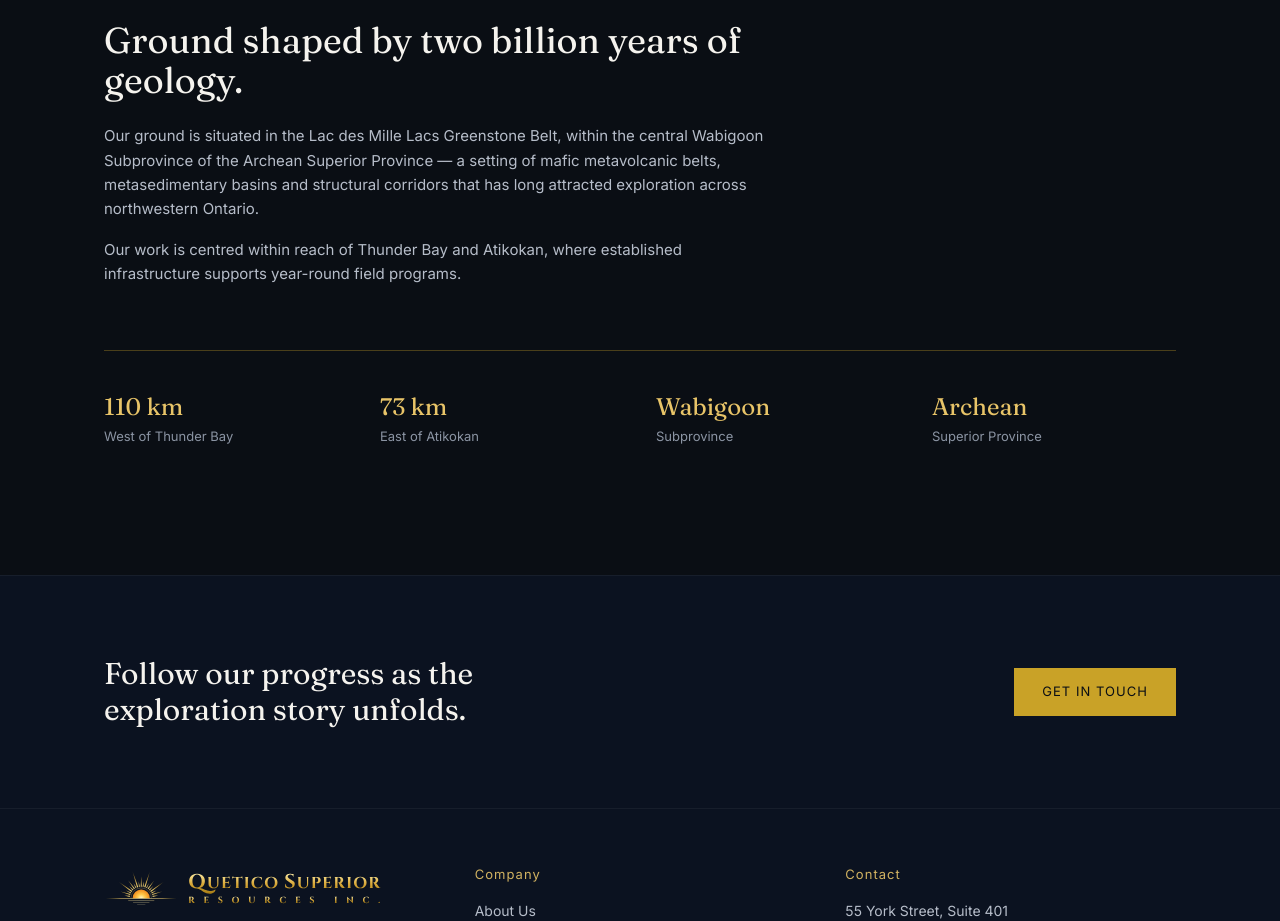
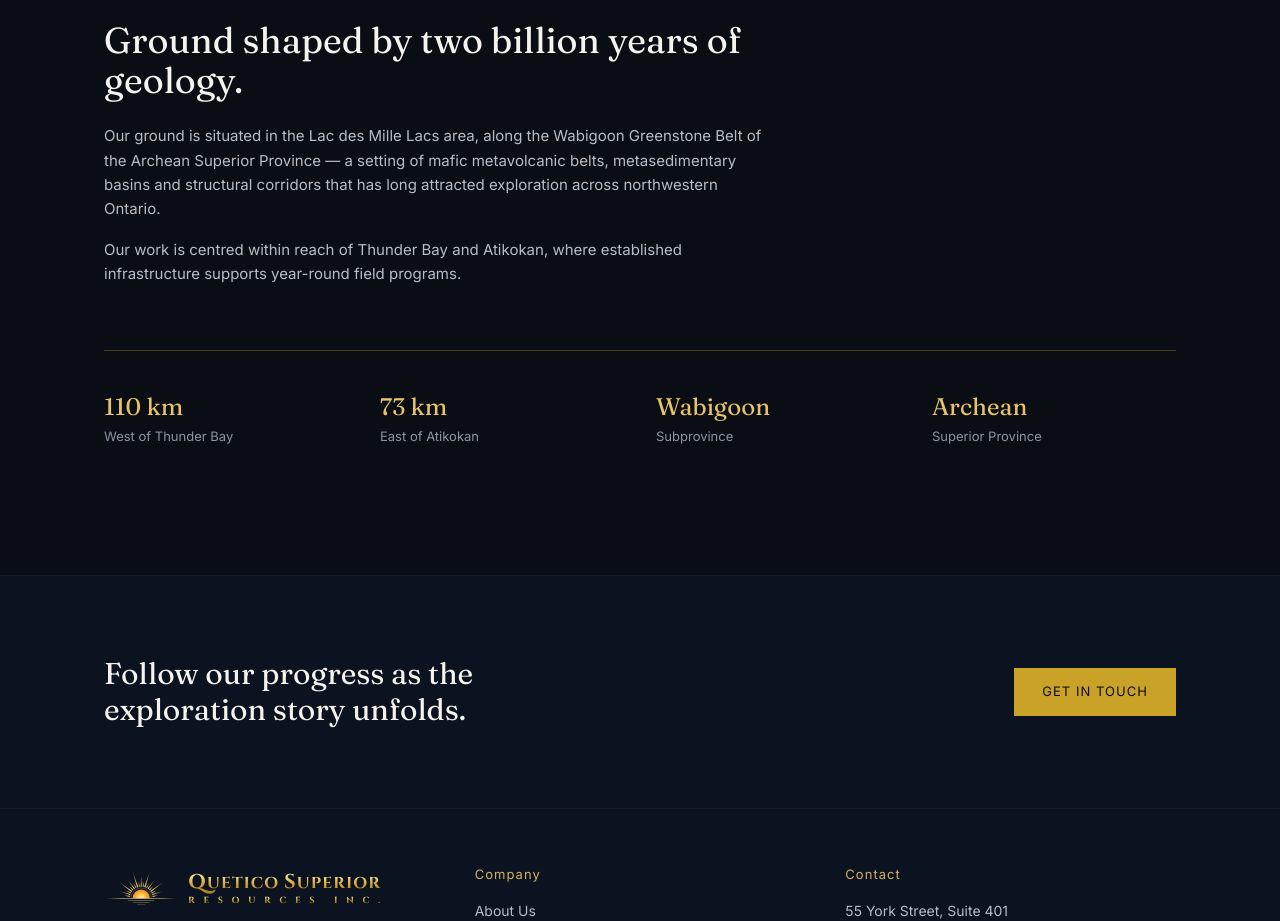
Before and after one commit to sadafmashorihyd-cmd/quetico-superior-resources, a Next.js app: page / in a window 1280 px wide. Shown: the part 1602-2523 px from the top of the page. Built offline with nearby package versions, Linux system fonts and the light colour scheme.

Commit message:
Update Lac des Mille Lacs / Wabigoon wording

```diff
--- a/app/page.tsx
+++ b/app/page.tsx
@@ -114,9 +114,9 @@ export default function HomePage() {
               Ground shaped by two billion years of geology.
             </h2>
             <p className="mt-6 text-[15px] leading-relaxed text-slate-light">
-              Our ground is situated in the Lac des Mille Lacs Greenstone
-              Belt, within the central Wabigoon Subprovince of the Archean
-              Superior Province — a setting of mafic metavolcanic belts,
+              Our ground is situated in the Lac des Mille Lacs area, along
+              the Wabigoon Greenstone Belt of the Archean Superior Province —
+              a setting of mafic metavolcanic belts,
               metasedimentary basins and structural corridors that has long
               attracted exploration across northwestern Ontario.
             </p>
--- a/app/projects/page.tsx
+++ b/app/projects/page.tsx
@@ -59,8 +59,8 @@ export default function ProjectsPage() {
               </p>
               <p>
                 The property is underlain by mafic to intermediate
-                metavolcanic rocks of the Lac des Mille Lacs greenstone belt,
-                within the central Wabigoon Subprovince. The Quetico Fault —
+                metavolcanic rocks in the Lac des Mille Lacs area, along the
+                Wabigoon Greenstone Belt. The Quetico Fault —
                 a major, east–west trending structural feature extending
                 over 500 km — runs approximately 1 km south of the property
                 through Baril Bay, marking the contact between the volcanic
```
